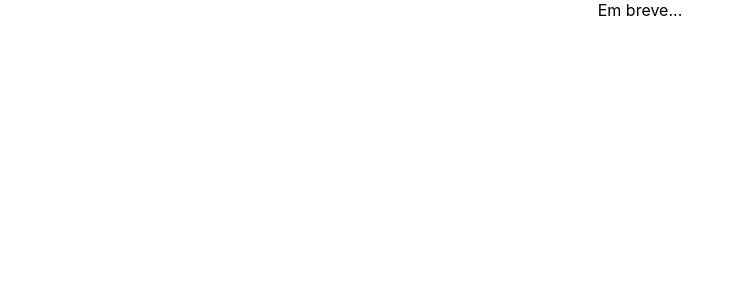
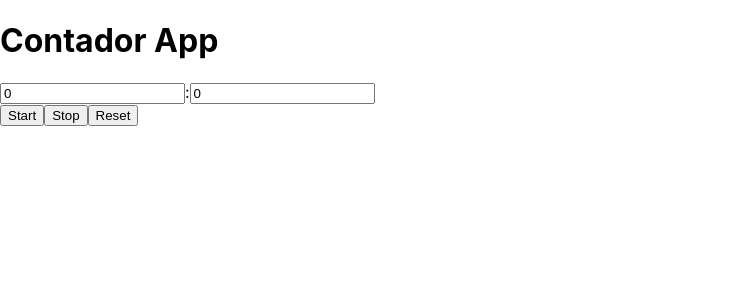
Before and after one commit to Renan-Storrer/Cronometro, a React (Create React App) app in the folder cronometro/: page / in a window 1280 px wide. Shown: the top 300 px of the page, without its empty margins (0-744 px from the left). Built offline with nearby package versions, Linux system fonts and the light colour scheme.

Commit message:
faz toda lógica do contador, sem css e sem audio algum

```diff
--- a/cronometro/src/App.js
+++ b/cronometro/src/App.js
@@ -1,10 +1,81 @@
-import logo from './logo.svg';
-import './App.css';
+import React, { useState, useEffect, useRef } from "react";
+import Counter from "./components/counter";
 
 function App() {
+  const getYear = new Date().getFullYear();
+
+  const [countMin, setCountMin] = useState(0);
+  const [countSec, setCountSec] = useState(0);
+  const [isRunning, setIsRunning] = useState(false);
+  const [control, setControl] = useState(0);
+
+  const minute = useRef();
+  const second = useRef();
+
+  const handleChange = () => {
+    const getMin = minute.current.value;
+    const getSec = second.current.value;
+
+    if (getMin <= 1440 && getMin >= 0) setCountMin(+minute.current.value);
+    else setCountMin(0);
+
+    if (getSec <= 59 && getSec >= 0) setCountSec(+second.current.value);
+    else setCountSec(0);
+  }
+
+  const handleReset = () => {
+    setCountMin(0);
+    setCountSec(0);
+    setIsRunning(false);
+    setControl(0);
+  };
+
+  useEffect(() => {
+    let interval = null;
+
+    if (control === 0 && isRunning) {
+      setControl(1);
+    }
+
+    if (control === 1 && !isRunning) {
+      setControl(0);
+    }
+
+    if (isRunning && countMin >= 0 && countSec > 0) {
+      interval = setInterval(() => {
+        setCountSec(() => countSec - 1);
+      }, 1000);
+    } else if (isRunning && countMin > 0 && countSec === 0) {
+      setCountMin(() => countMin - 1);
+      setCountSec(() => 59);
+    } else if (!isRunning && countSec !== 0) {
+      clearInterval(interval);
+      setControl(0);
+    } else if (isRunning && countMin === 0 && countSec === 0) {
+      setControl(0);
+      clearInterval(interval);
+      alert('ACABOOOOOOOU!');
+      setIsRunning(false);
+    }
+
+    return () => clearInterval(interval);
+  }, [countMin, countSec, isRunning]);
   return (
     <div className="App">
-      <span>Em breve...</span>
+      <header>
+        <h1>Contador App</h1>
+      </header>
+      <main>
+        <Counter
+          minute={minute}
+          handleChange={handleChange}
+          countMin={countMin}
+          second={second}
+          countSec={countSec}
+          setIsRunning={setIsRunning}
+          handleReset={handleReset}
+        />
+      </main>
     </div>
   );
 }
--- /dev/null
+++ b/cronometro/src/components/counter.js
@@ -0,0 +1,41 @@
+import React from 'react';
+import PropTypes from 'prop-types';
+
+function Counter({
+  minute,
+  handleChange,
+  countMin,
+  second,
+  countSec,
+  setIsRunning,
+  handleReset,
+}) {
+  return (
+    <div className="Counter">
+      <div id="inputs">
+        <input maxLength="1440" minLength="0" type="number" ref={minute} onChange={handleChange} value={countMin} />
+        <span>:</span>
+        <input maxLength="59" minLength="0" type="number" ref={second} onChange={handleChange} value={countSec} />
+      </div>
+
+      <div id="btns">
+        <button id="start" onClick={() => setIsRunning(true)} type="button">Start</button>
+        <button id="stop" onClick={() => setIsRunning(false)} type="button">Stop</button>
+        <button id="reset" onClick={handleReset} type="button">Reset</button>
+      </div>
+
+    </div>
+  );
+}
+
+Counter.propTypes = {
+  minute: PropTypes.shape({ current: PropTypes.instanceOf(Element) }).isRequired,
+  handleChange: PropTypes.func.isRequired,
+  countMin: PropTypes.number.isRequired,
+  second: PropTypes.shape({ current: PropTypes.instanceOf(Element) }).isRequired,
+  countSec: PropTypes.number.isRequired,
+  setIsRunning: PropTypes.func.isRequired,
+  handleReset: PropTypes.func.isRequired,
+};
+
+export default Counter;
```
Also changed, not shown: cronometro/src/mais.js (added, +9 -0 lines).
